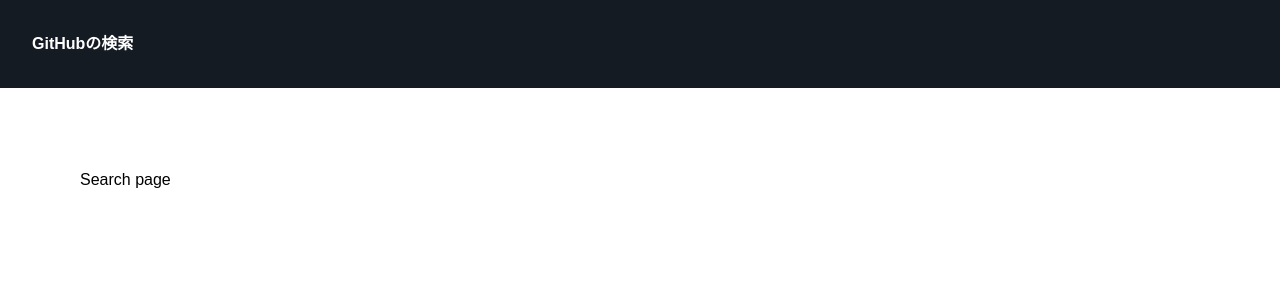
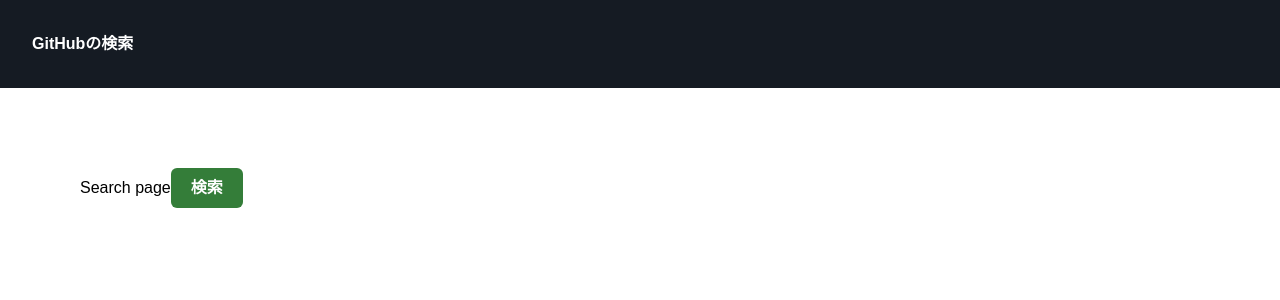
Before and after one commit to EdMijangos/1d, a Next.js app: page / in a window 1280 px wide. Shown: the top 300 px of the page. Built offline with nearby package versions, Linux system fonts and the light colour scheme.

Commit message:
ボタンコンポーネント作成

```diff
--- a/src/app/(home)/page.tsx
+++ b/src/app/(home)/page.tsx
@@ -1,7 +1,10 @@
+import Button from "@/components/Button";
+
 export default function Home() {
   return (
     <div className="items-center justify-items-center min-h-screen p-8 pb-20 sm:p-20">
       Search page
+      <Button text="検索" />
     </div>
   );
 }
--- a/src/app/layout.tsx
+++ b/src/app/layout.tsx
@@ -1,7 +1,7 @@
 import type { Metadata } from "next";
 import { Geist, Geist_Mono } from "next/font/google";
 import "../styles/globals.css";
-import TitleBar from "@/components/titlebar";
+import TitleBar from "@/components/TitleBar";
 
 const geistSans = Geist({
   variable: "--font-geist-sans",
--- /dev/null
+++ b/src/components/Button.tsx
@@ -0,0 +1,14 @@
+export default function Button({text} : {text: string}) {
+    const textFormat = "text-center text-white font-bold";
+    const padding = "px-5 py-2";
+    const effects = "hover:brightness-110 active:brightness-120";
+    const baseButton = "bg-[#347d39] rounded-md cursor-pointer"
+
+    const style = `${baseButton} ${padding} ${textFormat} ${effects}`
+
+    return (
+        <button className={style}>
+            {text}
+        </button>
+    )
+}
```
Also changed, not shown: src/components/TitleBar.tsx (renamed from src/components/titlebar.tsx).
